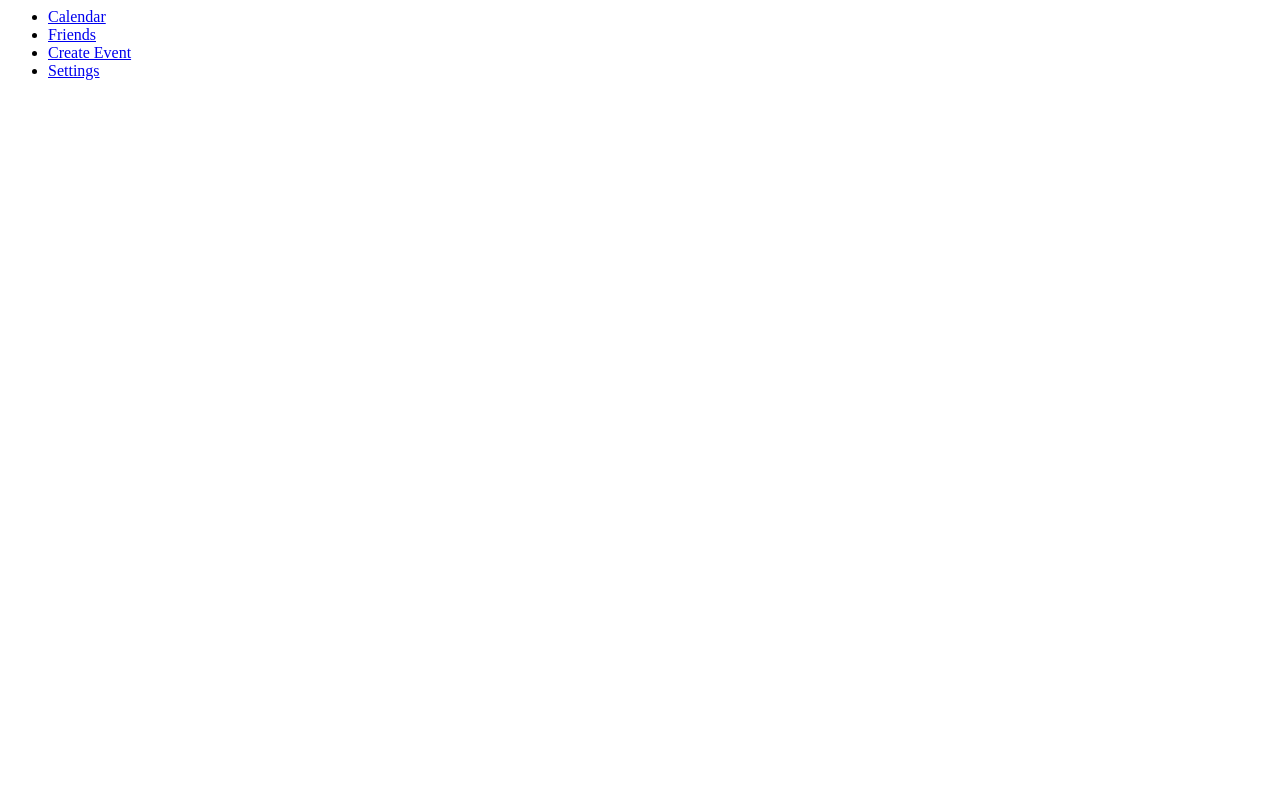
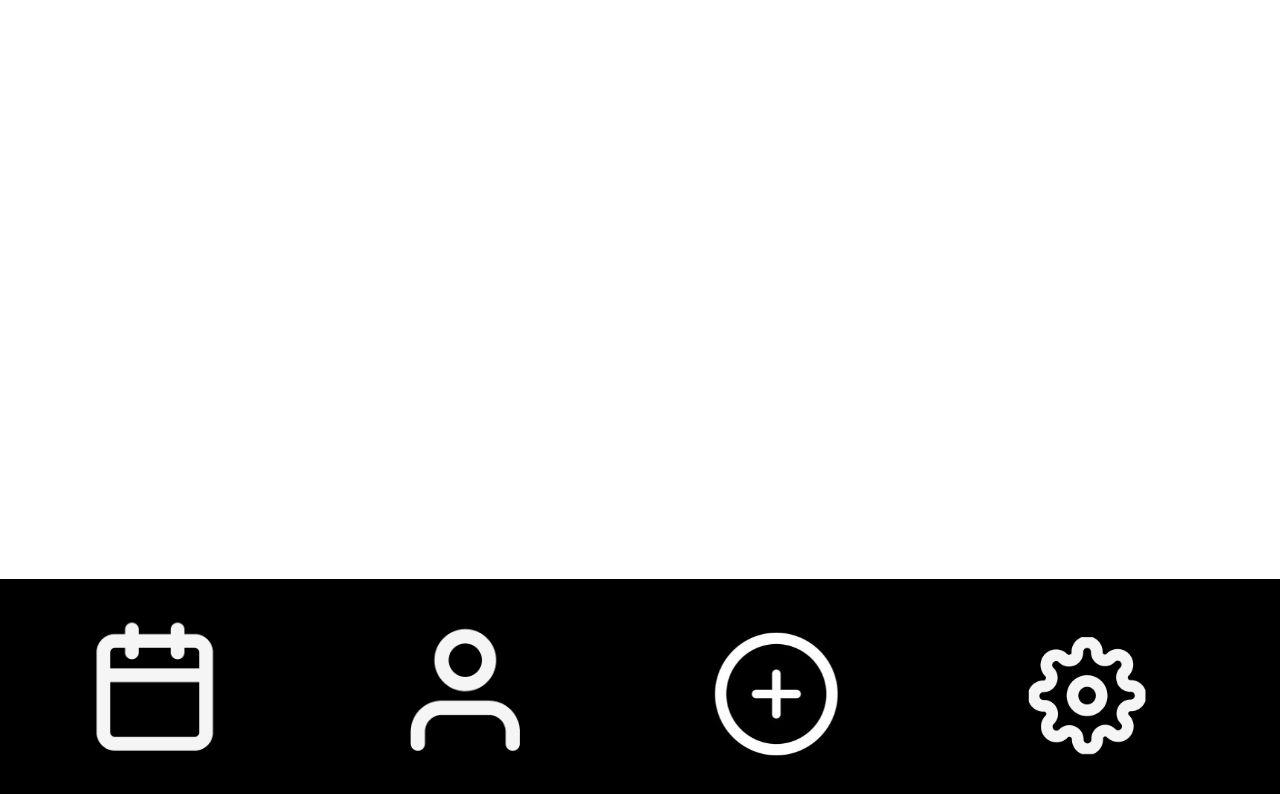
Before and after one commit to Shbc314159/TimeSync, a website: page login.html in a window 1280 px wide. Drawn offline with Linux system fonts and the light colour scheme.

Commit message:
Completed Navbar

```diff
--- a/login.html
+++ b/login.html
@@ -1,14 +1,19 @@
 <!DOCTYPE>
 <html>
     <head>
+        <meta charset="utf-8">
+        <meta http-equiv="X-UA-Compatible" content="IE=edge">
         <title>TimeSync</title>
+        <meta name="description" content="">
+        <meta name="viewport" content="width=device-width, initial-scale=1">
+        <link rel="stylesheet" href="navbar.css">
     </head>
     <body>
-        <ul>
-            <li><a href="calendar.html">Calendar</a></li>
-            <li><a href="friends.html">Friends</a></li>
-            <li><a href="create-event.html">Create Event</a></li>
-            <li><a href="settings.html">Settings</a></li>
+        <ul id="navbar">
+            <li class="navbar-item"><a href="calendar.html"><img class="navbar-img" src="calendar-navbar.png" /></a></li>
+            <li class="navbar-item"><a href="friends.html"><img class="navbar-img" src="friends-navbar.png" /></a></li>
+            <li class="navbar-item"><a href="create-event.html"><img class="navbar-img" src="create-event-navbar.jpg" /></a></li>
+            <li class="navbar-item"><a href="settings.html"><img class="navbar-img" src="settings-navbar.png" /></a></li>
         </ul>
     </body>
 </html>
--- /dev/null
+++ b/navbar.css
@@ -0,0 +1,19 @@
+#navbar {
+    list-style-type: none;
+    background-color: black;
+    position: fixed;
+    bottom: 0;
+    left: 0;
+    width: 100%;
+    margin: 0px;
+    padding: 3% 0%;
+}
+
+.navbar-item {
+    display: inline;
+    padding: 0% 7vw;
+}
+
+.navbar-img {
+    width: 10vw;
+}
```
Also changed, not shown: calendar.html (+7 -2 lines), create-event.html (+7 -2 lines), friends.html (+7 -2 lines), settings.html (+7 -2 lines), calendar-navbar-blue.png (added), calendar-navbar.png (added), create-event-navbar-blue.jpg (added), create-event-navbar.jpg (added), friends-navbar-blue.png (added), friends-navbar.png (added), settings-navbar-blue.png (added), settings-navbar.png (added).
